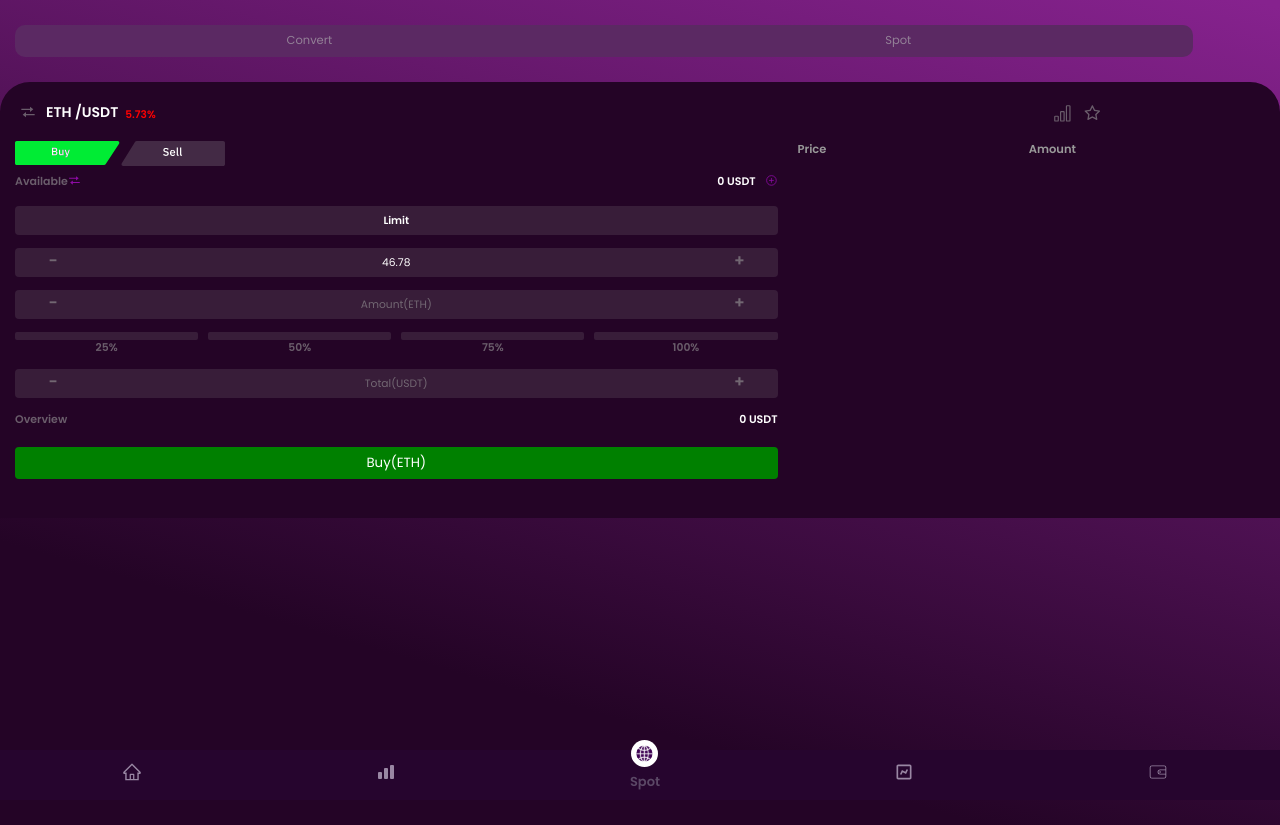
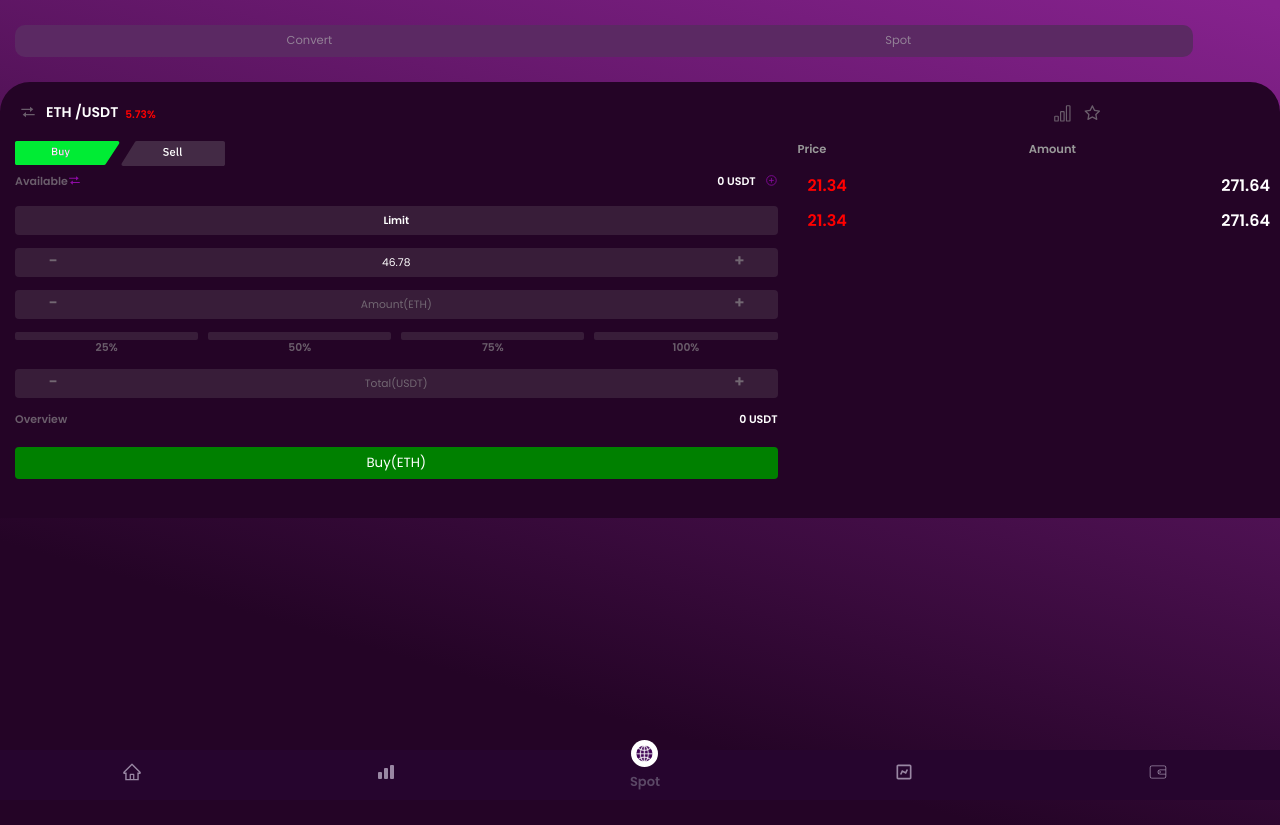
Before and after one commit to DCC-exchange/client, a React (Create React App) app: page /spot-trade in a window 1280 px wide. Built offline with nearby package versions, Linux system fonts and the light colour scheme.

Commit message:
we broke

```diff
--- a/src/Pages/components/spot/styles/marketPrice.css
+++ b/src/Pages/components/spot/styles/marketPrice.css
@@ -23,3 +23,23 @@
 .spot-display-market-price-contaniner .market-price-header .amount{
     width: 100%;
 }
+.sell-market-price{
+    padding: 0px;
+    width: 100%;
+    margin: 0px;
+}
+.sell-market-price-container{
+    display: flex;
+    width: 100%;
+    margin: 10px 15px ;
+}
+.sell-market-price-container .price-content{
+    width: 100%;
+    color: red;
+}
+.sell-market-price-container .amount-content{
+    width: 100%;
+    color: #fff;
+    display: flex;
+    justify-content: end;
+}
--- a/src/Pages/components/spot/trade/marketPrice/MarketPrice.js
+++ b/src/Pages/components/spot/trade/marketPrice/MarketPrice.js
@@ -15,7 +15,20 @@ export default function MarketPrice() {
         </div>
         <div className="sell-market-price">
             <div className="sell-market-price-container">
-
+                <div className="price-content">
+                    <h4>21.34</h4>
+                </div>
+                <div className="amount-content">
+                    <h4>271.64</h4>
+                </div>
+            </div>
+            <div className="sell-market-price-container">
+                <div className="price-content">
+                    <h4>21.34</h4>
+                </div>
+                <div className="amount-content">
+                    <h4>271.64</h4>
+                </div>
             </div>
         </div>
     </div>
```
